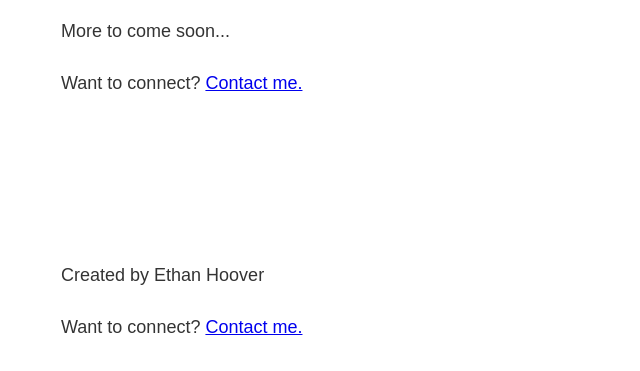
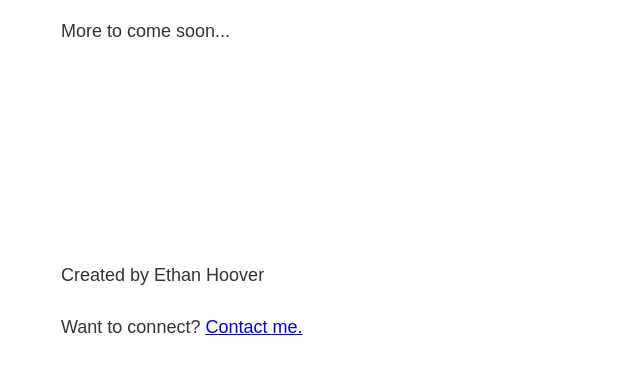
Before and after one commit to Cireimu/the-cireimu-project, a Gatsby site: page / in a window 1280 px wide. Shown: the part 407-778 px from the top of the page, without its empty margins (231-871 px from the left). Built offline with nearby package versions, Linux system fonts and the light colour scheme; Gatsby itself is replaced by a stand-in of ours.

Commit message:
Removed remaing connect elements

```diff
--- a/src/pages/about.js
+++ b/src/pages/about.js
@@ -1,4 +1,3 @@
-import { Link } from "gatsby"
 import React from "react"
 
 // Components import
--- a/src/pages/index.js
+++ b/src/pages/index.js
@@ -1,5 +1,4 @@
 import React from "react"
-import { Link } from "gatsby"
 
 // Component imports
 import Layout from "../components/layout"
@@ -11,9 +10,6 @@ const IndexPage = () => {
       <Head title="Home" />
       <h1>UNDER CONSTRUCTION</h1>
       <p>More to come soon...</p>
-      <p>
-        Want to connect? <Link to="/contact">Contact me.</Link>
-      </p>
     </Layout>
   )
 }
```
